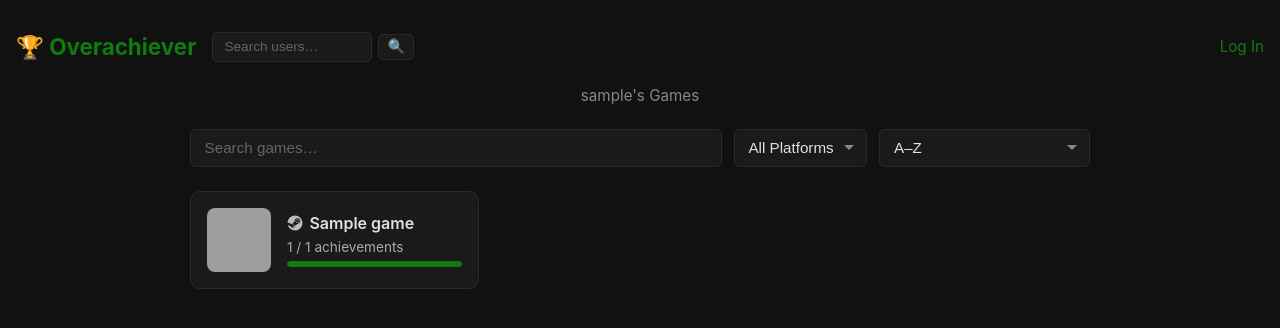
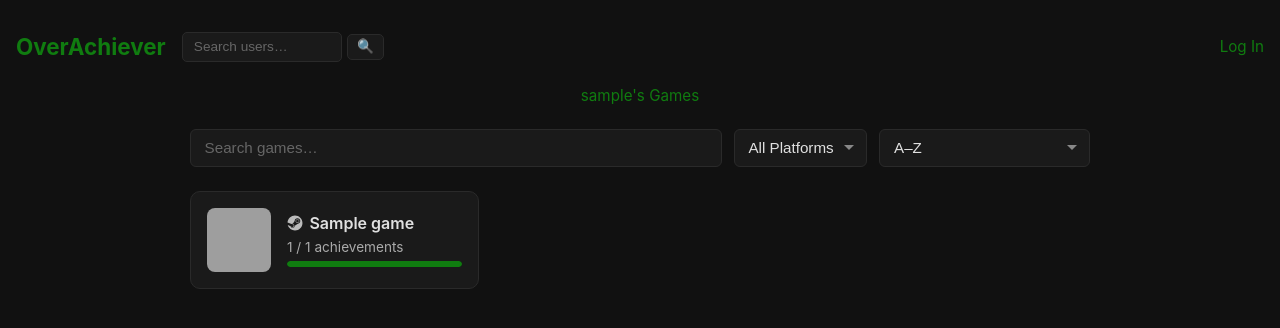
Before and after one commit to bmoneill/overachiever, a Flask app: page /games/sample in a window 1280 px wide. Shown: the top 328 px of the page. Run offline with Flask 3, Linux system fonts and the light colour scheme; tables that the repository leaves empty hold one stand-in row (values such as "Sample post"); a database or web service that is not in the repository returns one stand-in record (values such as "Sample title"); grey boxes are pictures that could not be loaded.

Commit message:
Add favicon, link to user profile in user achievements, games

```diff
--- a/src/__init__.py
+++ b/src/__init__.py
@@ -1,6 +1,6 @@
 import os
 
-from flask import Flask
+from flask import Flask, url_for
 from flask_login import LoginManager
 from dotenv import load_dotenv
 
--- a/src/api/api_request.py
+++ b/src/api/api_request.py
@@ -19,7 +19,6 @@ def make_request(url: str, method: str = "GET", headers: dict | None = None, par
     if response.status_code != 200:
         return response
 
-    print(API_CACHE)
     API_CACHE[cache_key] = {
         "response": response,
         "time": time.time(),
--- a/src/api/xbox.py
+++ b/src/api/xbox.py
@@ -331,7 +331,6 @@ class XboxProfileAPI(ProfileAPI):
                 f"Failed to fetch Xbox profile for user {user_id}: {exc}"
             ) from exc
 
-        print(f"Xbox profile for user {user_id}: {content}")
         try:
             settings = content["profileUsers"][0]["settings"]
         except (KeyError, IndexError, TypeError) as exc:
--- a/src/routes/__init__.py
+++ b/src/routes/__init__.py
@@ -13,4 +13,5 @@ from . import (  # noqa: F401
     profile,
     guides,
     timeline,
+    favicon,
 )
--- a/src/static/base.css
+++ b/src/static/base.css
@@ -1,5 +1,5 @@
 /* ==========================================================================
-   Overachiever — Shared Base Styles
+   OverAchiever — Shared Base Styles
    ========================================================================== */
 
 /* ---------- Reset ---------- */
@@ -211,6 +211,19 @@ h1 {
 }
 
 /* ---------- Links ---------- */
+a {
+    color: var(--oa-primary);
+    text-decoration: none;
+}
+
+a:hover {
+    text-decoration: underline;
+}
+
+a:visited {
+    color: var(--oa-primary);
+}
+
 .back-link {
     display: block;
     text-align: center;
--- a/src/templates/_navbar.html
+++ b/src/templates/_navbar.html
@@ -76,7 +76,7 @@
     }
 </style>
 <div class="nav-bar">
-    <a class="nav-title" href="{{ url_for('index') }}">🏆 Overachiever</a>
+    <a class="nav-title" href="{{ url_for('index') }}">OverAchiever</a>
     <form class="nav-search" action="{{ url_for('user_search') }}" method="GET">
         <input
             type="text"
--- a/src/templates/game_achievements.html
+++ b/src/templates/game_achievements.html
@@ -162,7 +162,11 @@
         <div class="container">
             {% include '_navbar.html' %}
             <h1>🏆 {{ game_name }}</h1>
-            <p class="subtitle">{{ username }}'s Achievements</p>
+            <p class="subtitle">
+                <a href="{{ url_for('profile', username=username) }}"
+                    >{{ username }}'s Achievements</a
+                >
+            </p>
             <a
                 class="back-link"
                 href="{{ url_for('games', username=username) }}"
--- a/src/templates/games.html
+++ b/src/templates/games.html
@@ -62,7 +62,11 @@
     </head>
     <body>
         {% include '_navbar.html' %}
-        <p class="subtitle">{{ username }}'s Games</p>
+        <p class="subtitle">
+            <a href="{{ url_for('profile', username=username) }}"
+                >{{ username }}'s Games</a
+            >
+        </p>
 
         {% with messages = get_flashed_messages(with_categories=true) %} {% for
         category, message in messages %}
```
Also changed, not shown: src/routes/favicon.py (added, +9 -0 lines), src/templates/profile.html (+26 -2 lines), src/static/favicon.ico (added), src/static/icon.png (added), src/static/logo.svg (added).
